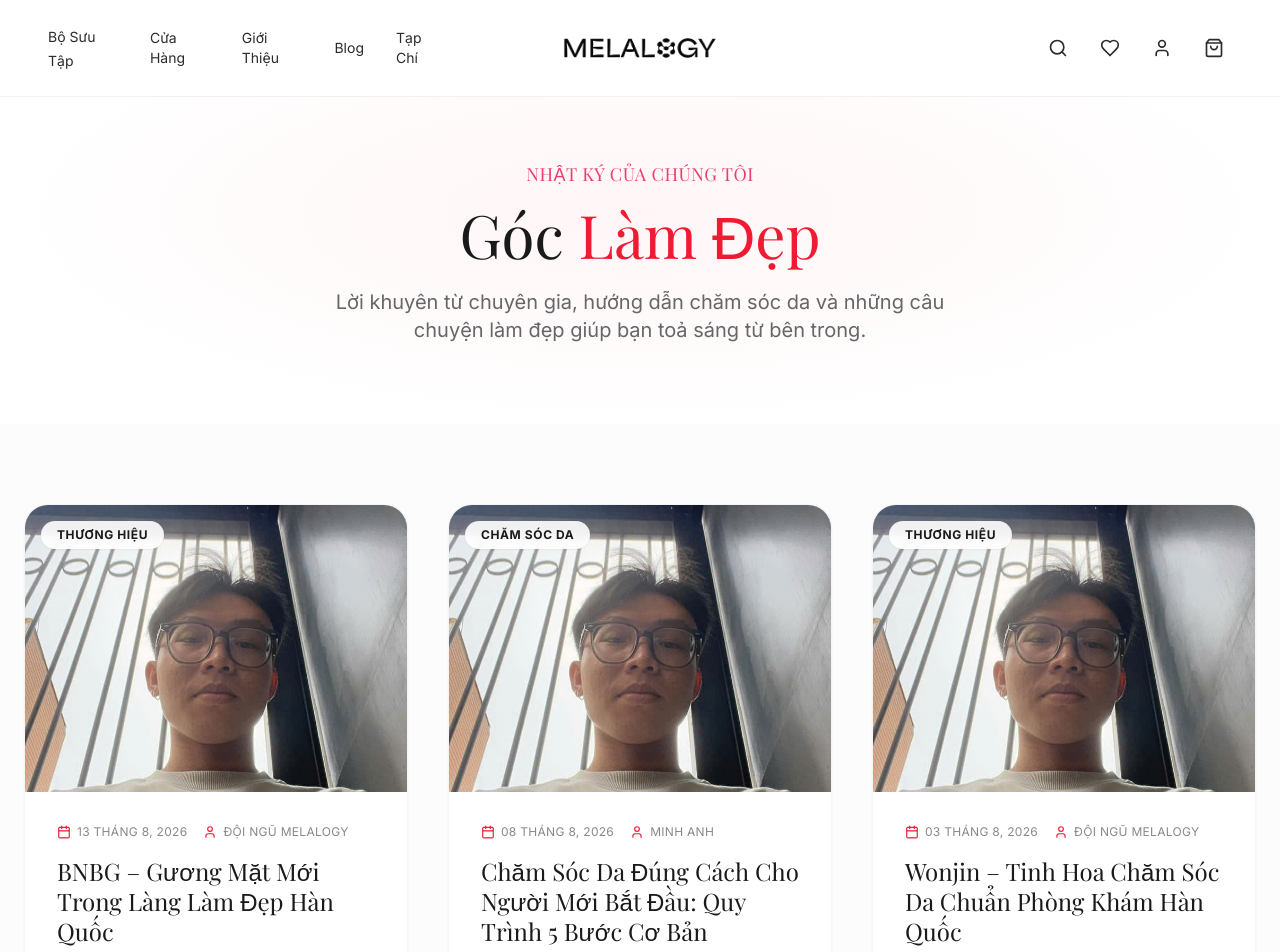
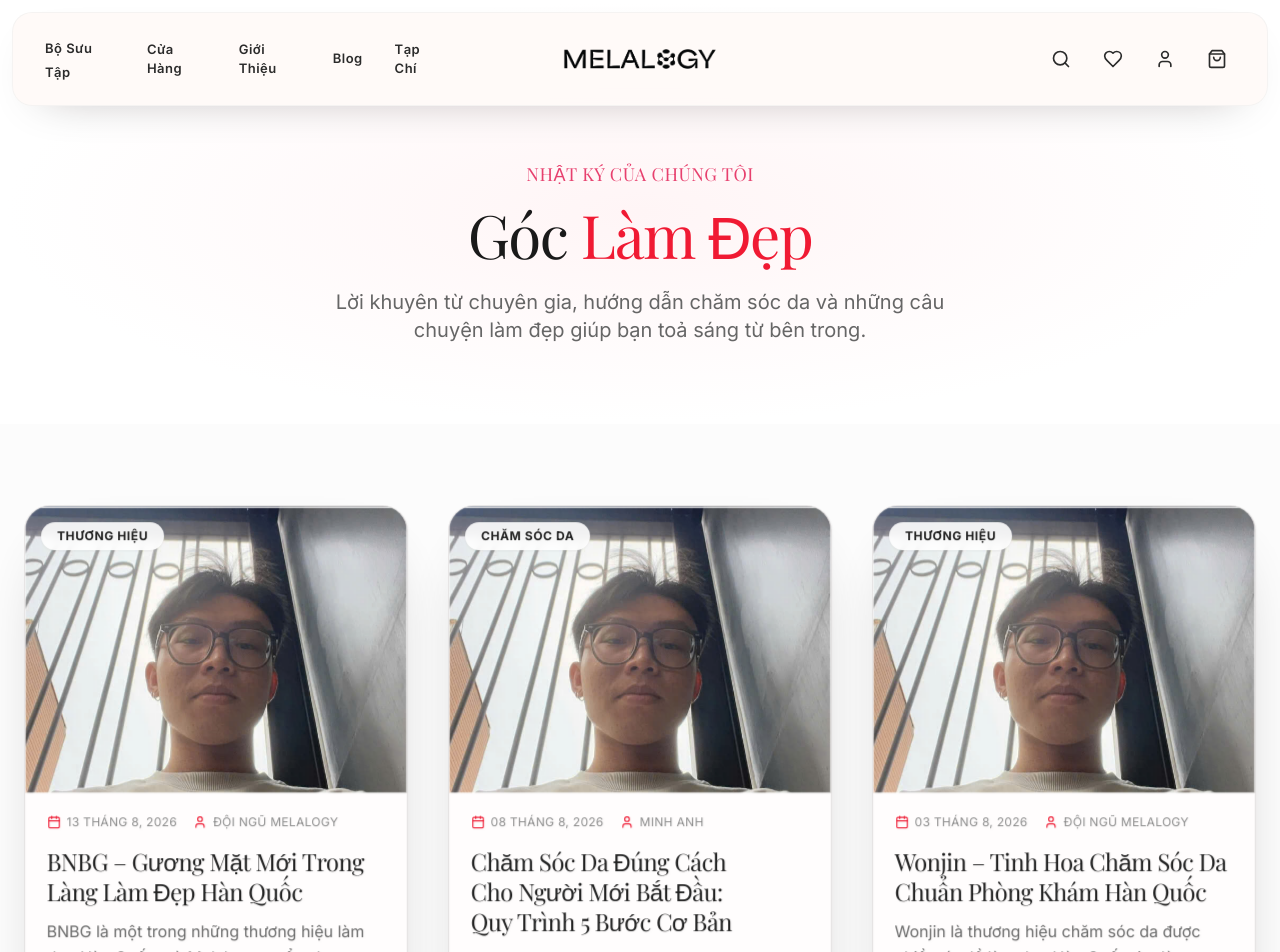
Before and after one commit to hellost3108/beauty-web-1, a Next.js app: page /blog in a window 1280 px wide. Shown: the top 952 px of the page. Built offline with nearby package versions, Linux system fonts and the light colour scheme.

Commit message:
Modernize Melalogy editorial design system

```diff
--- a/src/app/globals.css
+++ b/src/app/globals.css
@@ -35,6 +35,20 @@
     --ring: 349 75% 58%;
 
     --radius: 0.75rem;
+
+    /* Melalogy 2026 editorial system */
+    --ink-2026: oklch(20% 0.018 20);
+    --paper-2026: oklch(98.5% 0.008 35);
+    --rose-2026: oklch(61% 0.235 22);
+    --rose-soft-2026: oklch(95.5% 0.035 20);
+    --sage-2026: oklch(91% 0.035 155);
+    --line-2026: color-mix(in oklch, var(--ink-2026) 12%, transparent);
+    --surface-2026: color-mix(in oklch, white 86%, var(--rose-soft-2026));
+    --radius-card-2026: clamp(1.25rem, 2vw, 2rem);
+    --section-space-2026: clamp(4.5rem, 9vw, 9rem);
+    --content-max-2026: 90rem;
+    --shadow-float-2026: 0 1px 0 rgb(255 255 255 / 0.8) inset,
+      0 24px 70px -38px color-mix(in oklch, var(--ink-2026) 38%, transparent);
 
     /* Blushora Custom Tokens */
     --blush-soft: 350 100% 98%;
@@ -114,6 +128,8 @@
   html {
     overflow-x: clip;
     max-width: 100vw;
+    scroll-behavior: smooth;
+    background: var(--paper-2026);
   }
 
   body {
@@ -121,6 +137,26 @@
     font-family: var(--font-body), sans-serif;
     overflow-x: clip;
     max-width: 100vw;
+    background:
+      radial-gradient(circle at 12% 8%, color-mix(in oklch, var(--rose-soft-2026) 64%, transparent), transparent 32rem),
+      var(--paper-2026);
+    color: var(--ink-2026);
+    text-wrap: pretty;
+  }
+
+  ::selection {
+    color: white;
+    background: var(--rose-2026);
+  }
+
+  :focus-visible {
+    outline: 2px solid var(--rose-2026);
+    outline-offset: 4px;
+    border-radius: 0.35rem;
+  }
+
+  img {
+    font-style: italic;
   }
 
   h1,
@@ -130,6 +166,8 @@
   h5,
   h6 {
     font-family: var(--font-display), serif;
+    text-wrap: balance;
+    letter-spacing: -0.025em;
   }
 }
 
@@ -175,9 +213,138 @@
   * {
     box-sizing: border-box;
   }
+
+  .site-nav-2026 {
+    margin: 0.75rem auto 0;
+    width: min(calc(100% - 1.5rem), 96rem);
+    border: 1px solid color-mix(in oklch, white 68%, var(--line-2026));
+    border-radius: 1.25rem;
+    background: color-mix(in oklch, var(--paper-2026) 82%, transparent);
+    box-shadow: 0 16px 48px -32px rgb(20 10 12 / 0.42);
+    backdrop-filter: blur(22px) saturate(145%);
+    -webkit-backdrop-filter: blur(22px) saturate(145%);
+  }
+
+  .nav-link-2026 {
+    position: relative;
+    font-size: 0.8125rem;
+    font-weight: 600;
+    letter-spacing: 0.035em;
+  }
+
+  .nav-link-2026::after {
+    position: absolute;
+    right: 0;
+    bottom: -0.45rem;
+    left: 0;
+    height: 1px;
+    content: "";
+    background: var(--rose-2026);
+    transform: scaleX(0);
+    transform-origin: right;
+    transition: transform 320ms cubic-bezier(.2,.8,.2,1);
+  }
+
+  .nav-link-2026:hover::after,
+  .nav-link-2026:focus-visible::after {
+    transform: scaleX(1);
+    transform-origin: left;
+  }
+
+  .media-frame-2026 {
+    isolation: isolate;
+    background: color-mix(in oklch, var(--rose-soft-2026) 35%, white);
+  }
+
+  .media-frame-2026::after {
+    position: absolute;
+    inset: 0;
+    z-index: 1;
+    pointer-events: none;
+    content: "";
+    border: 1px solid rgb(255 255 255 / 0.52);
+    border-radius: inherit;
+    box-shadow: 0 1px 0 rgb(255 255 255 / 0.72) inset;
+  }
+
+  .editorial-card-2026 {
+    container-type: inline-size;
+    border: 1px solid var(--line-2026);
+    border-radius: var(--radius-card-2026);
+    background: color-mix(in oklch, white 91%, var(--rose-soft-2026));
+    box-shadow: var(--shadow-float-2026);
+    transition: translate 420ms cubic-bezier(.2,.8,.2,1),
+      box-shadow 420ms ease, border-color 420ms ease;
+  }
+
+  .editorial-card-2026:hover {
+    translate: 0 -0.4rem;
+    border-color: color-mix(in oklch, var(--rose-2026) 28%, transparent);
+    box-shadow: 0 34px 90px -48px color-mix(in oklch, var(--rose-2026) 42%, var(--ink-2026));
+  }
+
+  .site-footer-2026 {
+    position: relative;
+    overflow: hidden;
+    border-top: 1px solid var(--line-2026);
+    background:
+      radial-gradient(circle at 100% 0%, color-mix(in oklch, var(--rose-soft-2026) 72%, transparent), transparent 32rem),
+      color-mix(in oklch, var(--paper-2026) 92%, white);
+  }
+
+  .site-footer-2026::before {
+    display: block;
+    width: min(90%, 88rem);
+    height: 1px;
+    margin: 0 auto;
+    content: "";
+    background: linear-gradient(90deg, transparent, var(--rose-2026), transparent);
+    opacity: 0.38;
+  }
+
+  @container (max-width: 25rem) {
+    .editorial-card-2026 .card-copy-2026 {
+      padding: 1.35rem;
+    }
+  }
 }
 
 @layer utilities {
+  .section-space-2026 {
+    padding-block: var(--section-space-2026);
+  }
+
+  .content-shell-2026 {
+    width: min(calc(100% - 2rem), var(--content-max-2026));
+    margin-inline: auto;
+  }
+
+  .text-fluid-display {
+    font-size: clamp(2.65rem, 7vw, 7.5rem);
+    line-height: 0.94;
+    letter-spacing: -0.055em;
+  }
+
+  @supports (animation-timeline: view()) {
+    .reveal-2026 {
+      animation: reveal-2026 both cubic-bezier(.2,.8,.2,1);
+      animation-timeline: view();
+      animation-range: entry 8% cover 34%;
+    }
+  }
+
+  @keyframes reveal-2026 {
+    from {
+      opacity: 0;
+      translate: 0 2rem;
+      scale: 0.985;
+    }
+    to {
+      opacity: 1;
+      translate: 0 0;
+      scale: 1;
+    }
+  }
   .animation-fade-in {
     animation: fadeIn 800ms ease-out forwards;
   }
@@ -246,4 +413,15 @@
       height: 80px;
     }
   }
+
+  @media (prefers-reduced-motion: reduce) {
+    *,
+    *::before,
+    *::after {
+      scroll-behavior: auto !important;
+      animation-duration: 0.01ms !important;
+      animation-iteration-count: 1 !important;
+      transition-duration: 0.01ms !important;
+    }
+  }
 }
--- a/src/components/Footer.tsx
+++ b/src/components/Footer.tsx
@@ -3,7 +3,7 @@
 
 const Footer = () => {
   return (
-    <footer className="pt-16 pb-4 md:pt-20 md:pb-6 bg-[#FAF9F7] border-t border-[#f5f5f5]">
+    <footer className="site-footer-2026 pt-16 pb-4 md:pt-24 md:pb-6">
       <div className="w-full px-6 md:px-10 lg:px-24 xl:px-32">
         <div className="grid grid-cols-1 sm:grid-cols-2 lg:grid-cols-4 gap-8 md:gap-6 mb-4">
 
--- a/src/components/Navbar.tsx
+++ b/src/components/Navbar.tsx
@@ -18,8 +18,8 @@
   ];
 
   return (
-    <nav className="fixed top-0 left-0 right-0 z-50 bg-white/95 backdrop-blur-sm border-b border-border/50 w-full">
-      <div className="w-full px-6 md:px-12 py-4">
+    <nav className="site-nav-2026 fixed top-0 left-0 right-0 z-50">
+      <div className="w-full px-5 md:px-8 py-3.5">
         <div className="flex items-center justify-between">
           {/* Mobile/Tablet Spacer for Centering */}
           <div className="flex-1 block lg:hidden" />
@@ -31,7 +31,7 @@
               onMouseEnter={() => setIsCollectionHover(true)}
               onMouseLeave={() => setIsCollectionHover(false)}
             >
-              <Link href="/collection" className="font-body text-sm text-foreground hover:text-primary transition-colors">
+              <Link href="/collection" className="nav-link-2026 font-body text-foreground hover:text-primary transition-colors">
                 Bộ Sưu Tập
               </Link>
 
@@ -65,16 +65,16 @@
               </div>
             </div>
 
-            <Link href="/shop" className="font-body text-sm text-foreground hover:text-primary transition-colors">
+            <Link href="/shop" className="nav-link-2026 font-body text-foreground hover:text-primary transition-colors">
               Cửa Hàng
             </Link>
-            <Link href="/about" className="font-body text-sm text-foreground hover:text-primary transition-colors">
+            <Link href="/about" className="nav-link-2026 font-body text-foreground hover:text-primary transition-colors">
               Giới Thiệu
             </Link>
-            <Link href="/blog" className="font-body text-sm text-foreground hover:text-primary transition-colors">
+            <Link href="/blog" className="nav-link-2026 font-body text-foreground hover:text-primary transition-colors">
               Blog
             </Link>
-            <Link href="/magazine" className="font-body text-sm text-foreground hover:text-primary transition-colors">
+            <Link href="/magazine" className="nav-link-2026 font-body text-foreground hover:text-primary transition-colors">
               Tạp Chí
             </Link>
           </div>
--- a/src/views/Blog.tsx
+++ b/src/views/Blog.tsx
@@ -35,8 +35,8 @@
                 <div className="max-w-7xl mx-auto px-6">
                     <div className="grid grid-cols-1 md:grid-cols-2 lg:grid-cols-3 gap-8 md:gap-10">
                         {blogPosts.map((post) => (
-                            <Link href={`/blog/${post.id}`} key={post.id} className="group flex flex-col h-full bg-white rounded-[24px] overflow-hidden shadow-sm hover:shadow-xl transition-all duration-500 border border-gray-100 cursor-pointer">
-                                <div className="relative overflow-hidden aspect-[4/3]">
+                            <Link href={`/blog/${post.id}`} key={post.id} className="editorial-card-2026 reveal-2026 group flex flex-col h-full overflow-hidden cursor-pointer">
+                                <div className="media-frame-2026 relative overflow-hidden aspect-[4/3]">
                                     <img
                                         src={post.image}
                                         alt={post.title}
@@ -51,7 +51,7 @@
                                     </div>
                                     <div className="absolute inset-0 bg-black/10 opacity-0 group-hover:opacity-100 transition-opacity duration-500" />
                                 </div>
-                                <div className="flex-1 flex flex-col p-8">
+                                <div className="card-copy-2026 flex-1 flex flex-col p-8">
                                     <div className="flex items-center gap-4 text-xs text-[#888888] mb-4 font-body uppercase tracking-wide">
                                         <div className="flex items-center gap-1.5">
                                             <Calendar className="w-3.5 h-3.5 text-[#f01a33]" />
```
Also changed, not shown: src/views/Magazine.tsx (+4 -4 lines).
